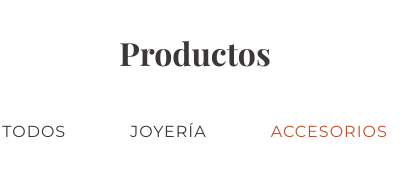
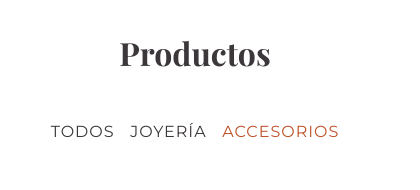
Before and after one commit to ITTIColombia/LandingPageItti, a React (Create React App) app: page /productosAccesorios in a window 390 px wide. Shown: the part 2600-2790 px from the top of the page, 420 px wide, since content can reach past the window. Built offline with nearby package versions, Linux system fonts and the light colour scheme; a web font is replaced by a local one.

Commit message:
responsive productos

```diff
--- a/src/components/Productos.css
+++ b/src/components/Productos.css
@@ -52,3 +52,10 @@
     width: 25vw;
     margin-bottom: 2rem;
 }
+
+@media (max-width: 450px){
+    .productos-bar a{
+        padding-left: 2vw;
+        padding-right: 2vw;
+    }
+}
```
